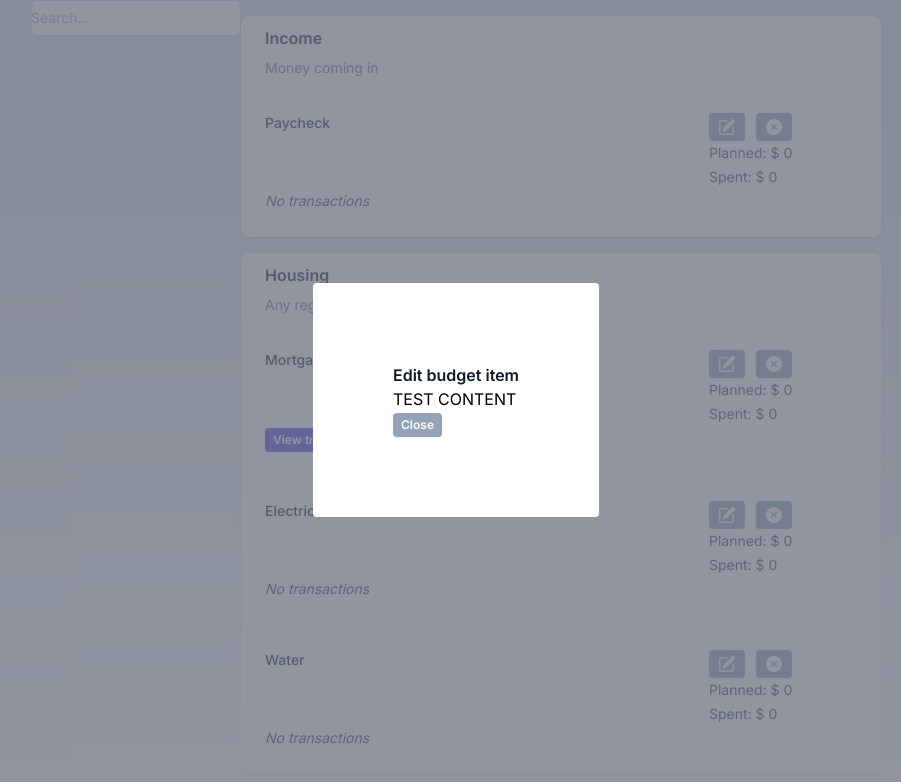
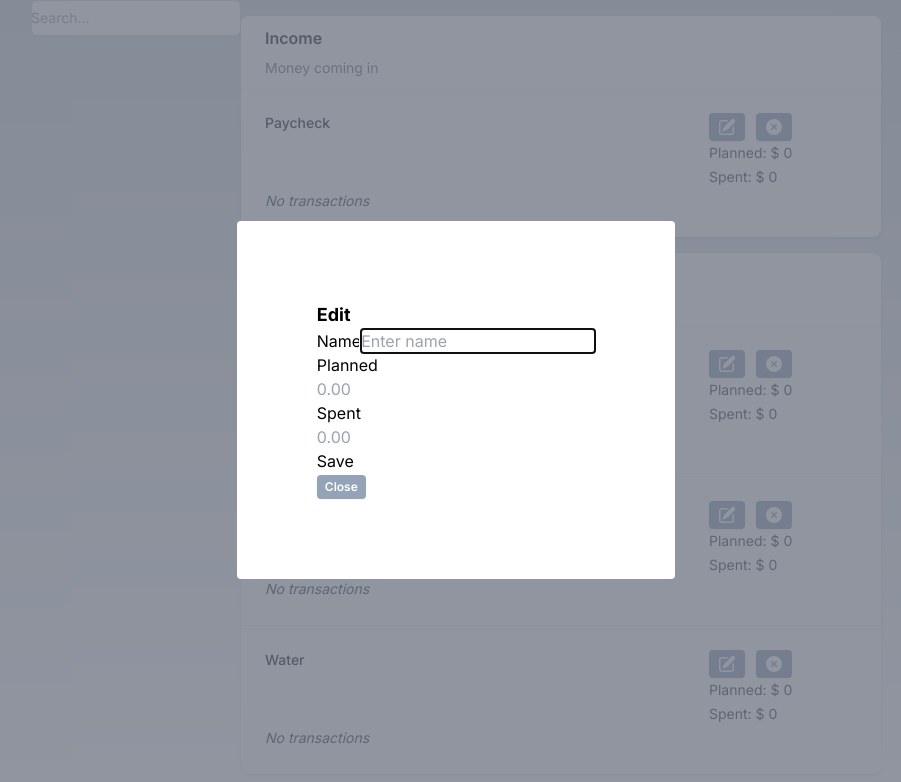
Before and after one commit to meddlin/every-budget-ui, a Next.js app: page /budget in a window 1280 px wide. Both pictures are taken after a click on the button 911 px from the left and 127 px from the top of the page. Shown: the top 782 px of the page, without its empty margins (184-1085 px from the left). Built offline with nearby package versions, Linux system fonts and the light colour scheme.

Commit message:
BudgetItem edit form
- new formik form with yup validation

```diff
--- a/package.json
+++ b/package.json
@@ -11,10 +11,12 @@
   "dependencies": {
     "@headlessui/react": "^1.7.18",
     "@heroicons/react": "^2.1.1",
+    "formik": "^2.4.5",
     "next": "14.1.0",
     "prop-types": "^15.8.1",
     "react": "^18",
-    "react-dom": "^18"
+    "react-dom": "^18",
+    "yup": "^1.3.3"
   },
   "devDependencies": {
     "autoprefixer": "^10.0.1",
--- a/src/app/budget/budget-item.js
+++ b/src/app/budget/budget-item.js
@@ -1,4 +1,5 @@
 import MoneyDisplay from './money-display';
+import BudgetItemEditForm from './budget-item/edit-form';
 import { PrimaryButton, Button, EditButton, DeleteButton } from '../../components/buttons';
 import {
     BudgetItemEditModal,
@@ -29,10 +30,10 @@ const BudgetItem = ({ name, planned, spent, transactions }) => {
                                         <BudgetItemEditModalOpenButton>
                                             <EditButton />
                                         </BudgetItemEditModalOpenButton>
-                                        <BudgetItemEditModalContents title="Edit budget item">
-                                            <div className="text-black">
-                                                <p>TEST CONTENT</p>
-                                            </div>
+                                        <BudgetItemEditModalContents>
+
+                                            <BudgetItemEditForm name={name} planned={planned} spent={spent} />
+
                                             <BudgetItemEditModalDismissButton>
                                                 <Button text="Close" />
                                             </BudgetItemEditModalDismissButton>
--- /dev/null
+++ b/src/app/budget/budget-item/edit-form.js
@@ -0,0 +1,81 @@
+import { Formik, ErrorMessage } from 'formik';
+import { object } from 'yup';
+
+const BudgetItemEditForm = ({ name, planned, spent }) => {
+
+    const EditSchema = object();
+
+    const initialValues = {
+        planned: planned || '',
+        spent: spent || ''
+    };
+
+    return (
+        <Formik
+            initialValues={initialValues}
+            validationSchema={EditSchema}
+            onSubmit={ async (values, actions) => {
+                const viewModel = {}
+                const response = await fetch(``)
+            }}
+        >
+            {(props) => (
+                <div>
+                    <form onSubmit={props.handleSubmit}>
+                        <h2 className="text-lg font-bold">Edit</h2>
+
+                        <label>Name</label>
+                        <input
+                            id="name"
+                            name="name"
+                            type="text"
+                            className=""
+                            placeholder="Enter name"
+                            onChange={props.handleChange}
+                            onBlur={props.onBlur}
+                            values={props.values.planned}
+                        />
+
+                        <div className="flex flex-col">
+                            <label>Planned</label>
+                            <input
+                                id="planned"
+                                name="planned"
+                                type="number"
+                                min="0"
+                                step="any"
+                                className=""
+                                placeholder="0.00"
+                                onChange={props.handleChange}
+                                onBlur={props.onBlur}
+                                values={props.values.planned}
+                            />
+
+                            <label>Spent</label>
+                            <input
+                                id="spent"
+                                name="spent"
+                                type="number"
+                                min="0"
+                                step="any"
+                                className=""
+                                placeholder="0.00"
+                                onChange={props.handleChange}
+                                onBlur={props.onBlur}
+                                values={props.values.planned}
+                            />
+                        </div>
+
+                        <button
+                            type="submit"
+                        >
+                            Save
+                        </button>
+                    </form>
+                </div>
+            )}
+        </Formik>
+    );
+};
+
+export default BudgetItemEditForm;
```
Also changed, not shown: 1 other file (tests, documents, lock files or other folders).
